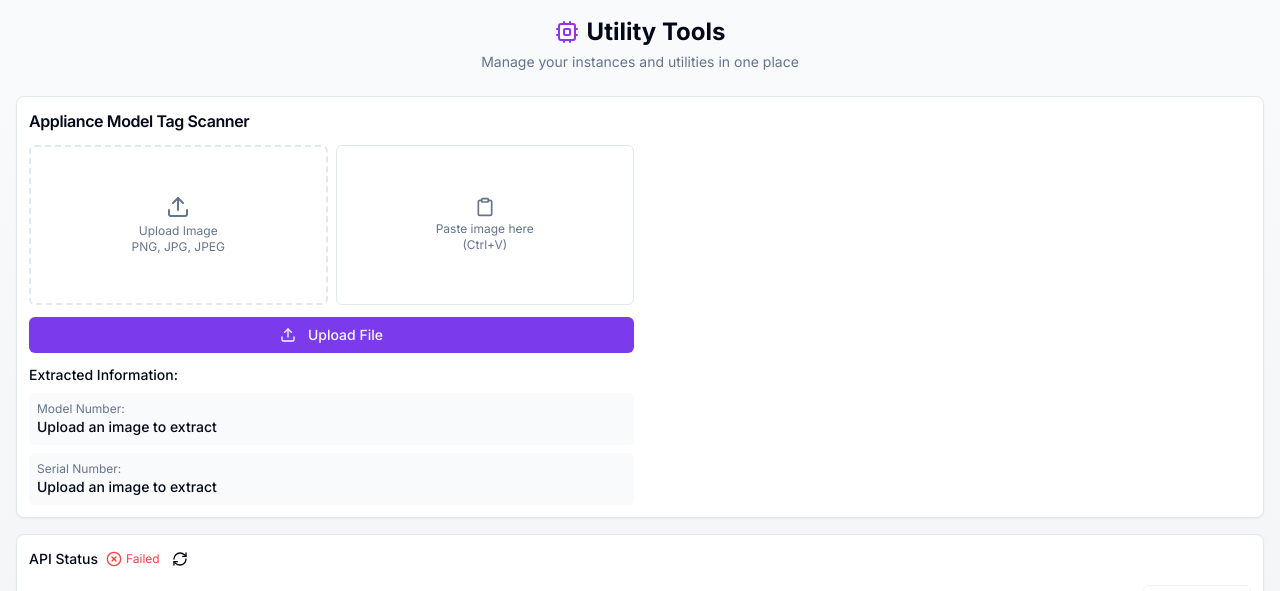
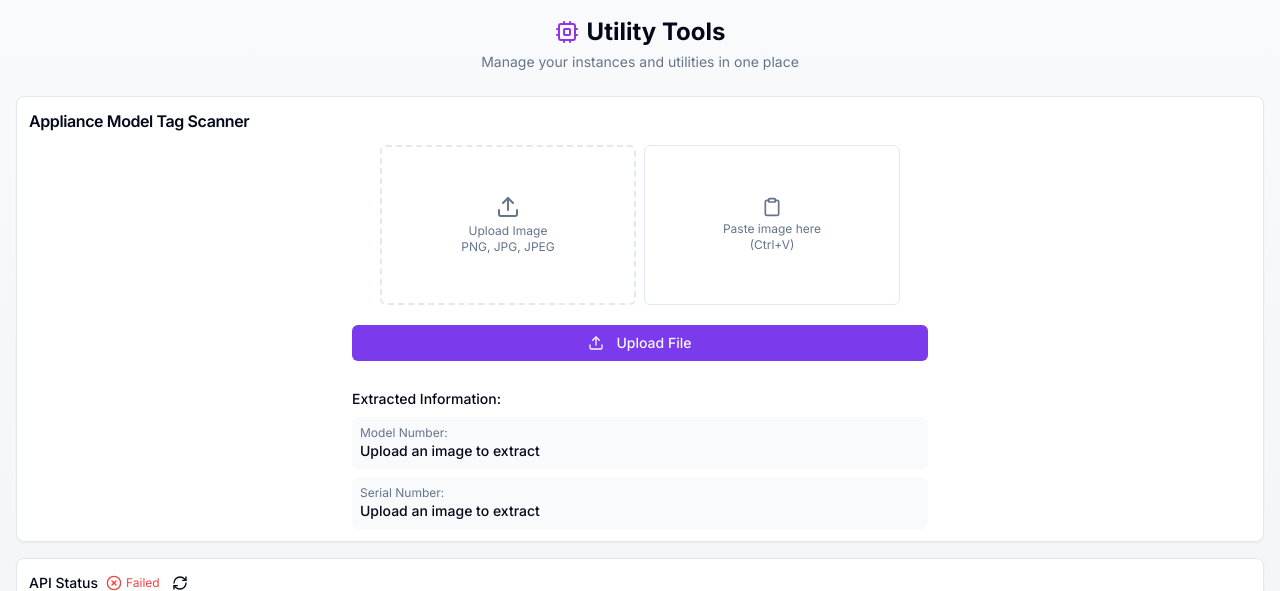
Before and after one commit to ShaphanHawks/OnTrack, a Next.js app: page / in a window 1280 px wide. Shown: the top 591 px of the page. Built offline with nearby package versions, Linux system fonts and the light colour scheme; no server answers.

Commit message:
UI Improvments

```diff
--- a/components/appliance-scanner.tsx
+++ b/components/appliance-scanner.tsx
@@ -207,13 +207,13 @@ export function ApplianceScanner() {
       <CardHeader className="p-3 pb-0">
         <CardTitle className="text-base">Appliance Model Tag Scanner</CardTitle>
       </CardHeader>
-      <CardContent className="p-3">
-        <div className="grid grid-cols-1 md:grid-cols-2 gap-3">
-          <div className="space-y-3">
-            <div className="grid grid-cols-2 gap-2">
+      <CardContent className="p-3 flex flex-col items-center w-full">
+        <div className="w-full max-w-xl flex flex-col items-center">
+          <div className="w-full flex flex-col gap-3 items-center">
+            <div className="w-full flex flex-col md:flex-row gap-2 items-center justify-center">
               {/* File Upload Area */}
               <div
-                className="flex flex-col items-center justify-center border-2 border-dashed rounded-md p-2 h-40 cursor-pointer"
+                className="flex flex-col items-center justify-center border-2 border-dashed rounded-md p-2 h-40 w-full md:w-64 cursor-pointer"
                 onClick={handleUploadClick}
               >
                 {imagePreview ? (
@@ -245,7 +245,7 @@ export function ApplianceScanner() {
               {/* Clipboard Paste Area - Simplified */}
               <div
                 ref={pasteAreaRef}
-                className="flex flex-col items-center justify-center border border-input rounded-md p-2 h-40 cursor-text bg-background"
+                className="flex flex-col items-center justify-center border border-input rounded-md p-2 h-40 w-full md:w-64 cursor-text bg-background"
                 onClick={handlePasteAreaClick}
                 tabIndex={0} // Make it focusable
                 onPaste={(e: React.ClipboardEvent) => handlePaste(e.nativeEvent)}
@@ -271,7 +271,7 @@ export function ApplianceScanner() {
             </div>
 
             {/* Only keep the upload button, remove paste button */}
-            <Button onClick={handleUploadClick} disabled={isUploading || isProcessing} className="w-full" size="sm">
+            <Button onClick={handleUploadClick} disabled={isUploading || isProcessing} className="w-full mt-2" size="sm">
               {isUploading ? (
                 <>
                   <Loader2 className="mr-1 h-3 w-3 animate-spin" />
@@ -286,7 +286,7 @@ export function ApplianceScanner() {
             </Button>
 
             {/* Moved Extracted Information section here */}
-            <div className="space-y-2 mt-4">
+            <div className="space-y-2 mt-4 w-full">
               <p className="text-sm font-medium">Extracted Information:</p>
 
               {error && (
```
